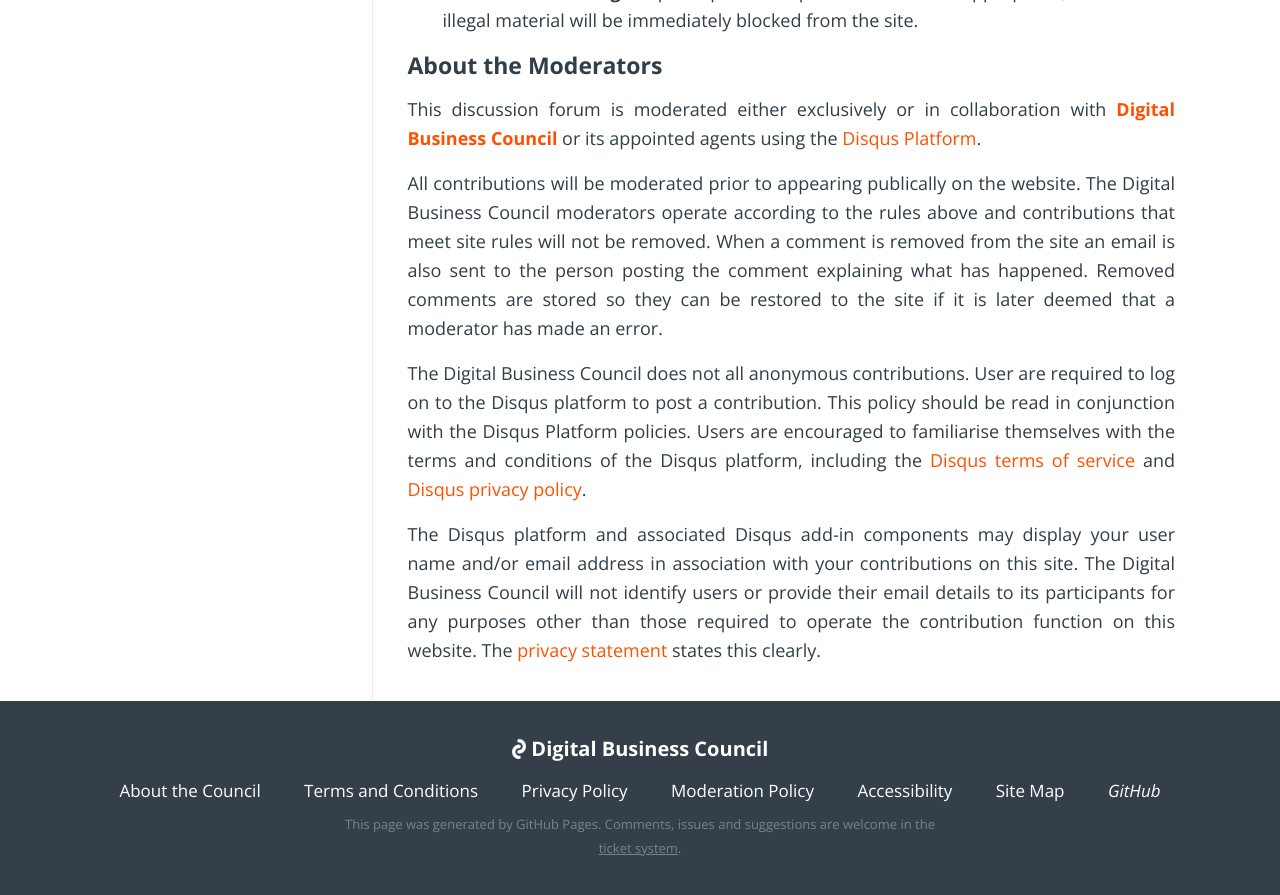
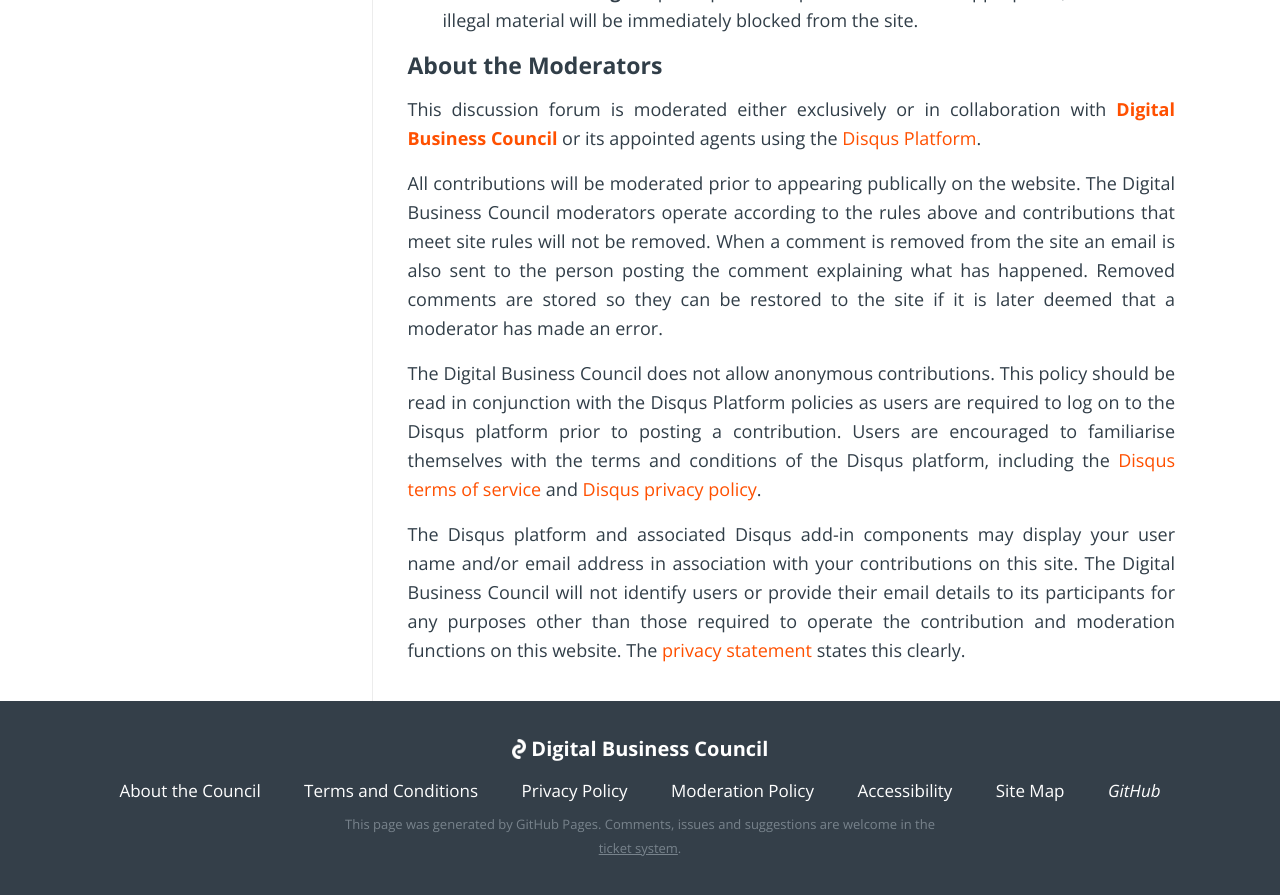
Before and after one commit to Digital-Business-Council/Digital-Business-Council.github.io, a Jekyll site: the page built from pages/policies/moderation.md, in a window 1280 px wide and 900 px high, scrolled down 3094 px. Shown: the top 895 px of the window. Built offline with Jekyll 4.4.1, drawn with Linux system fonts in a browser that asks for light colours.

Commit message:
Update moderation.md

```diff
--- a/pages/policies/moderation.md
+++ b/pages/policies/moderation.md
@@ -77,6 +77,6 @@
 
 All contributions will be moderated prior to appearing publically on the website.  The Digital Business Council moderators operate according to the rules above and contributions that meet site rules will not be removed. When a comment is removed from the site an email is also sent to the person posting the comment explaining what has happened.  Removed comments are stored so they can be restored to the site if it is later deemed that a moderator has made an error.
 
-The Digital Business Council does not all anonymous contributions.  User are required to log on to the Disqus platform to post a contribution.  This policy should be read in conjunction with the Disqus Platform policies.  Users are encouraged to familiarise themselves with the terms and conditions of the Disqus platform, including the [Disqus terms of service](https://help.disqus.com/customer/portal/articles/466260-terms-of-service) and [Disqus privacy policy](https://help.disqus.com/customer/portal/articles/466259-privacy-policy).
+The Digital Business Council does not allow anonymous contributions.  This policy should be read in conjunction with the Disqus Platform policies as users are required to log on to the Disqus platform prior to posting a contribution.    Users are encouraged to familiarise themselves with the terms and conditions of the Disqus platform, including the [Disqus terms of service](https://help.disqus.com/customer/portal/articles/466260-terms-of-service) and [Disqus privacy policy](https://help.disqus.com/customer/portal/articles/466259-privacy-policy).
 
-The Disqus platform and associated Disqus add-in components may display your user name and/or email address in association with your contributions on this site.  The Digital Business Council will not identify users or provide their email details to its participants for any purposes other than those required to operate the contribution function on this website. The [privacy statement]({{site.url |absolute}}/privacy) states this clearly.
+The Disqus platform and associated Disqus add-in components may display your user name and/or email address in association with your contributions on this site.  The Digital Business Council will not identify users or provide their email details to its participants for any purposes other than those required to operate the contribution and moderation functions on this website. The [privacy statement]({{site.url |absolute}}/privacy) states this clearly.
```
